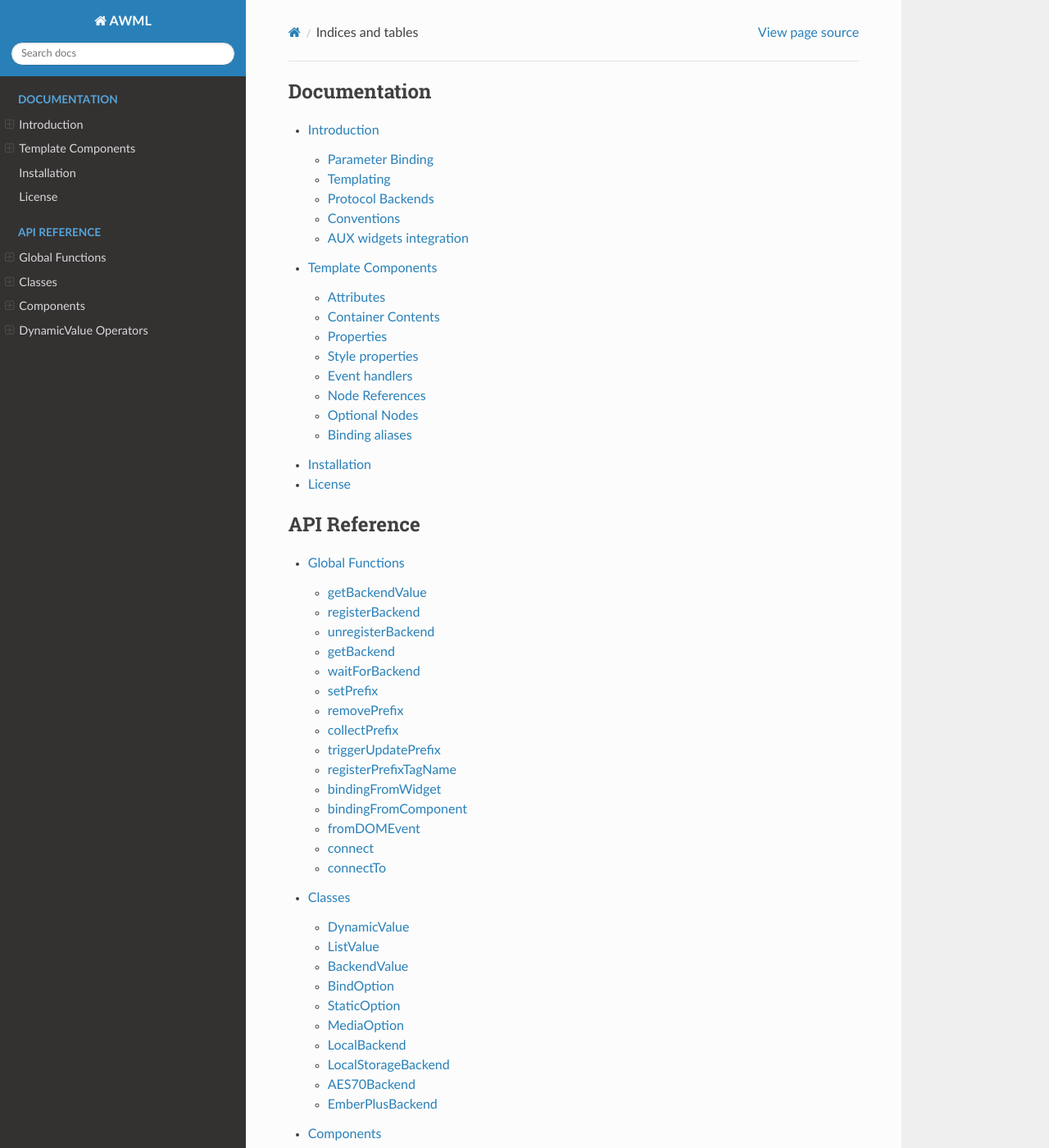
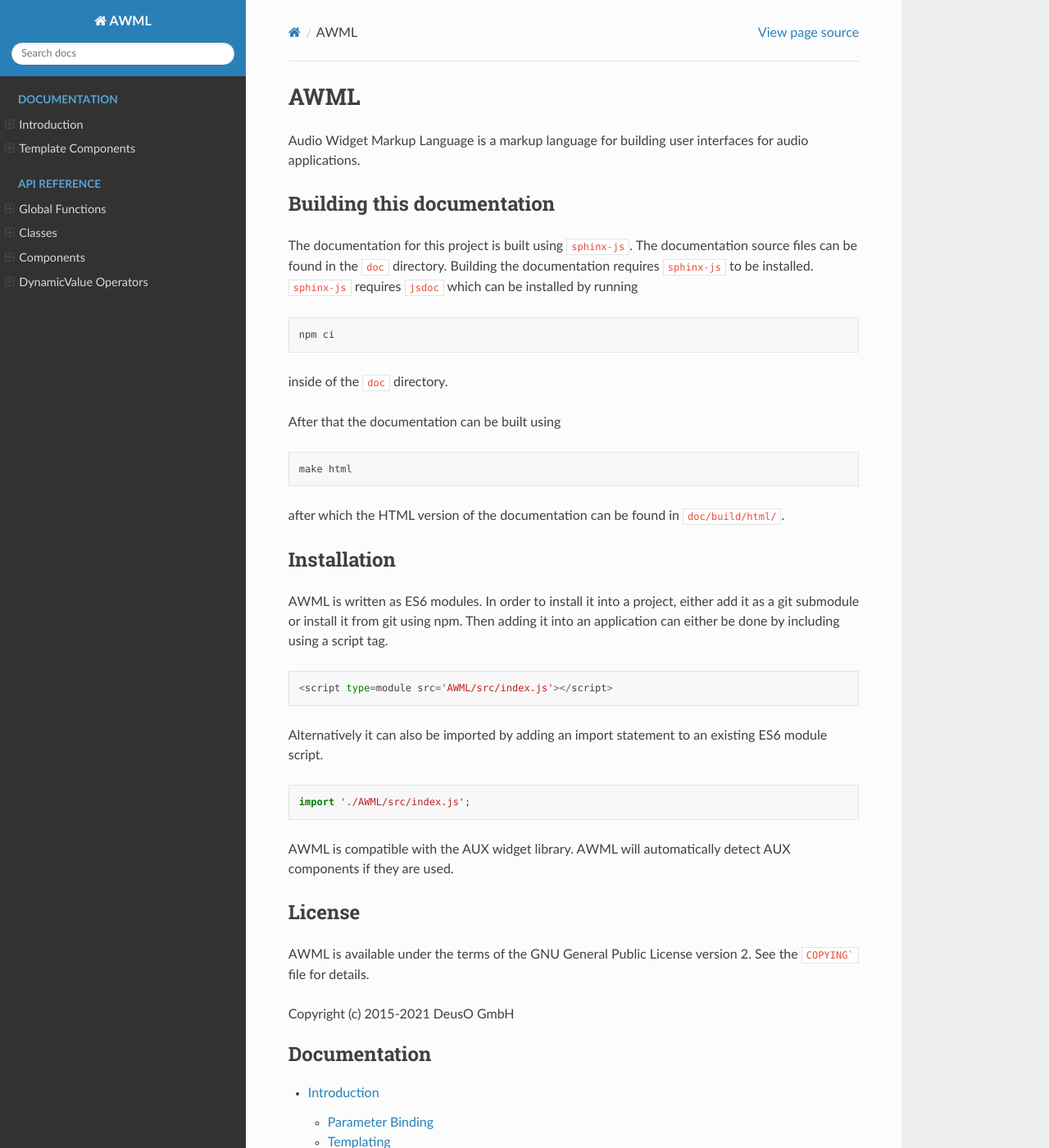
Before and after one commit to DeutscheSoft/AWML, a Sphinx documentation site: the page built from doc/source/index.rst, in a window 1280 px wide and 1400 px high. Shown: the whole window at 82% size. Built offline with Sphinx 7.4.7 and the Read the Docs theme 2.0.0, drawn with Linux system fonts in a browser that asks for light colours.

````diff
--- a/doc/source/index.rst
+++ b/doc/source/index.rst
@@ -1,3 +1,54 @@
+====
+AWML
+====
+
+Audio Widget Markup Language is a markup language for building
+user interfaces for audio applications.
+
+Building this documentation
+---------------------------
+
+The documentation for this project is built using ``sphinx-js``. The documentation
+source files can be found in the ``doc`` directory.
+Building the documentation requires ``sphinx-js`` to be installed.
+``sphinx-js`` requires ``jsdoc`` which can be installed by running ::
+
+    npm ci
+
+inside of the ``doc`` directory.
+
+After that the documentation can be built using ::
+
+    make html
+
+after which the HTML version of the documentation can be found in
+``doc/build/html/``.
+
+Installation
+------------
+
+AWML is written as ES6 modules. In order to install it into a project, either
+add it as a git submodule or install it from git using npm. Then adding it into
+an application can either be done by including using a script tag. ::
+
+    <script type=module src='AWML/src/index.js'></script>
+
+Alternatively it can also be imported by adding an import statement to an
+existing ES6 module script. ::
+
+    import './AWML/src/index.js';
+
+AWML is compatible with the AUX widget library. AWML will automatically detect
+AUX components if they are used.
+
+License
+-------
+
+AWML is available under the terms of the GNU General Public License version 2.
+See the ``COPYING``` file for details.
+
+Copyright (c) 2015-2021 DeusO GmbH
+
 .. awml documentation master file, created by
    sphinx-quickstart on Wed Dec 30 14:19:26 2020.
    You can adapt this file completely to your liking, but it should at least
@@ -9,7 +60,6 @@
 
    introduction
    template_components
-   installation_and_license
 
 .. toctree::
    :maxdepth: 2
````
Also changed, not shown: README.md (+2 -1 lines), doc/source/installation_and_license.rst (deleted, +0 -27 lines).
